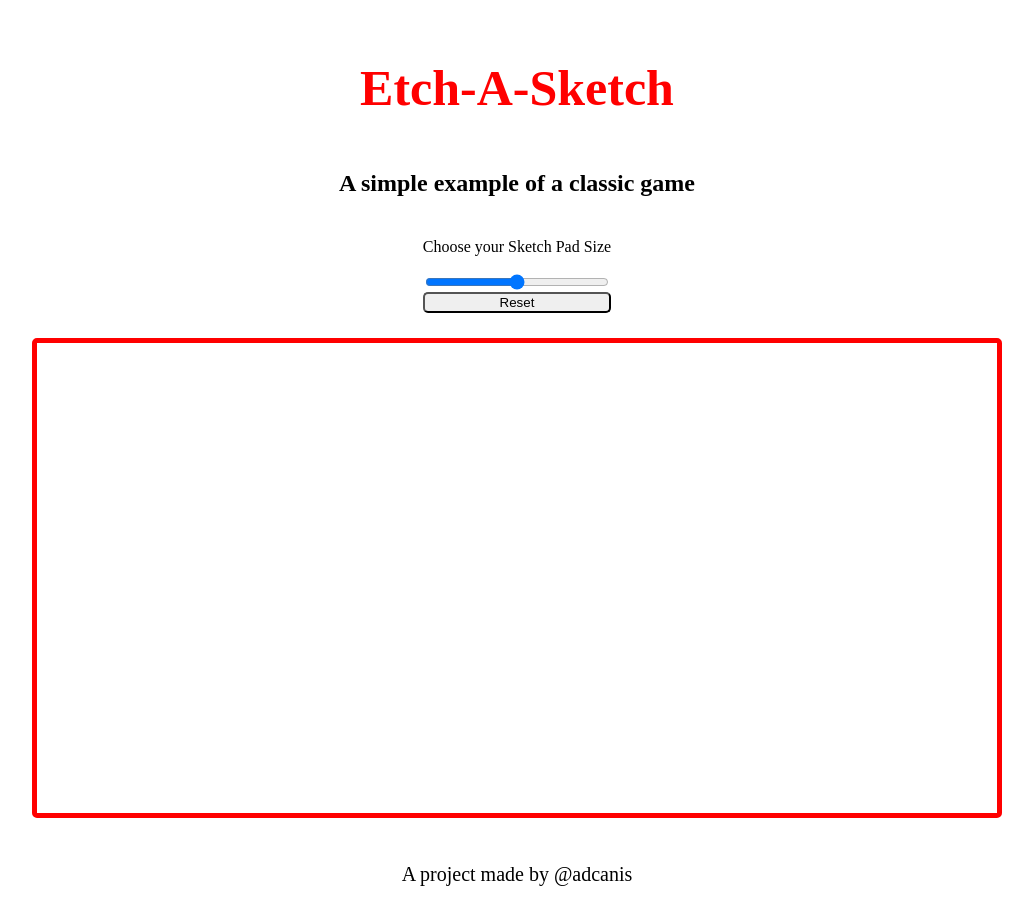
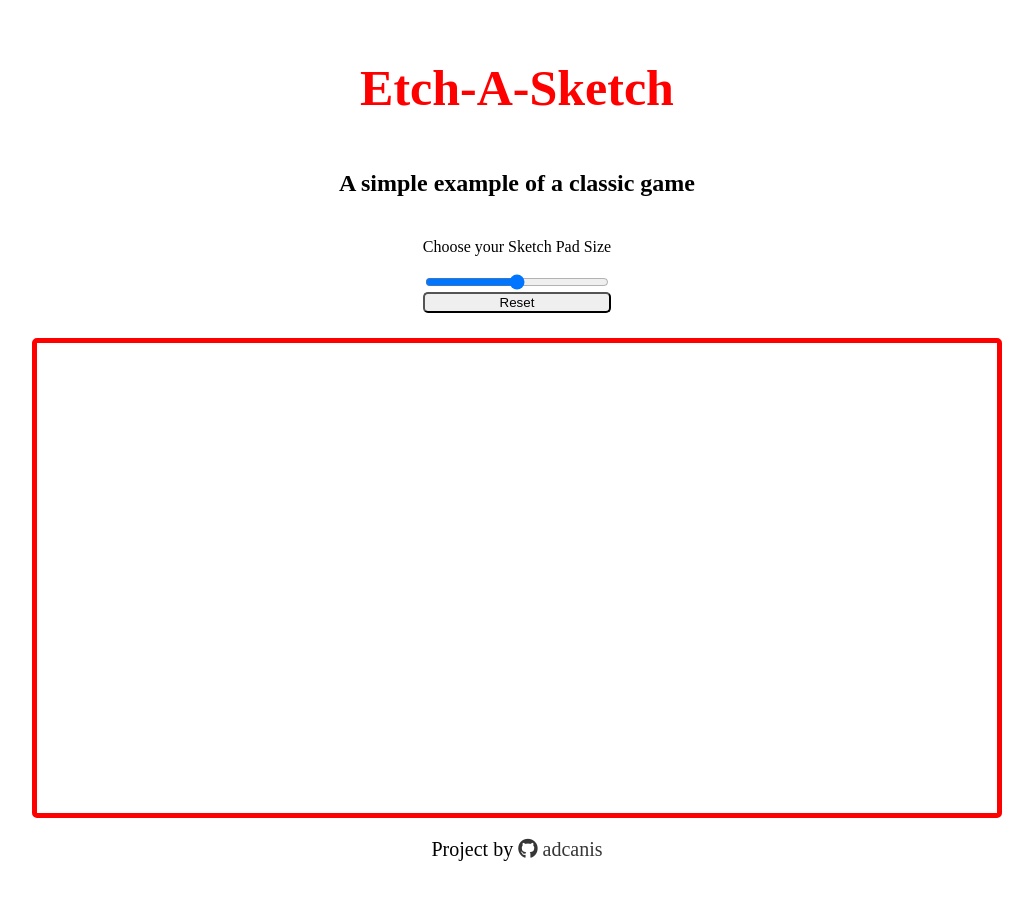
Before and after one commit to adcanis/etch-a-sketch-odin-project, a plain HTML site: page index.html in a window 1280 px wide. Shown: the whole page, without its empty margins (123-1156 px from the left). After the commit the page ends 889 px from the top, so only its background shows below. Drawn offline with Linux system fonts and the light colour scheme.

Commit message:
Add files via upload

```diff
--- a/index.html
+++ b/index.html
@@ -5,7 +5,7 @@
     <meta http-equiv="X-UA-Compatible" content="IE=edge">
     <meta name="viewport" content="width=device-width, initial-scale=1.0">
     <link rel="stylesheet" type="text/css" href="style.css"/>
-
+    <script src="https://kit.fontawesome.com/ae22e6262a.js" crossorigin="anonymous"></script>
     <title>Etch-A-Sketch</title>
 </head>
 
@@ -34,8 +34,8 @@
 <script src="app.js"></script>
 </body>
 
-<footer>
-    <p>A project made by @adcanis</p>
+<footer class="copyright">
+    <p>Project by  <a id='copyrightLink' href='https://github.com/adcanis'><span class='fab fa-github'></span> adcanis </a></p>
 </footer>
 
 </html>
--- a/style.css
+++ b/style.css
@@ -46,9 +46,13 @@
     border-radius: 5px;
 }
 
-footer {
+.copyright {
     display: flex;
     justify-content: center;
     font-size: 20px;
-    margin-top: 25px;
 }
+#copyrightLink {
+    font-size: 20px;
+    color: #363636;
+    text-decoration: none;
+}
```
Also changed, not shown: images/etchasketchreadme.jpg (added).
